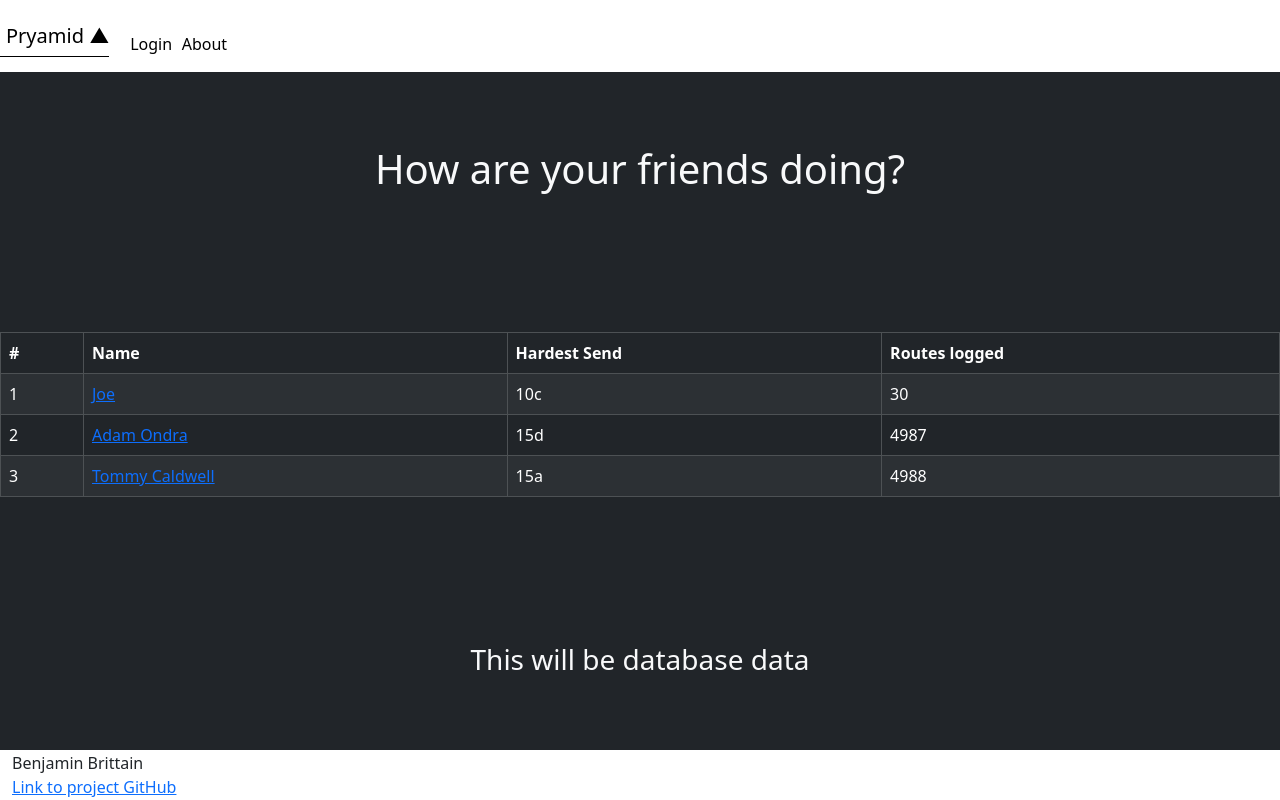
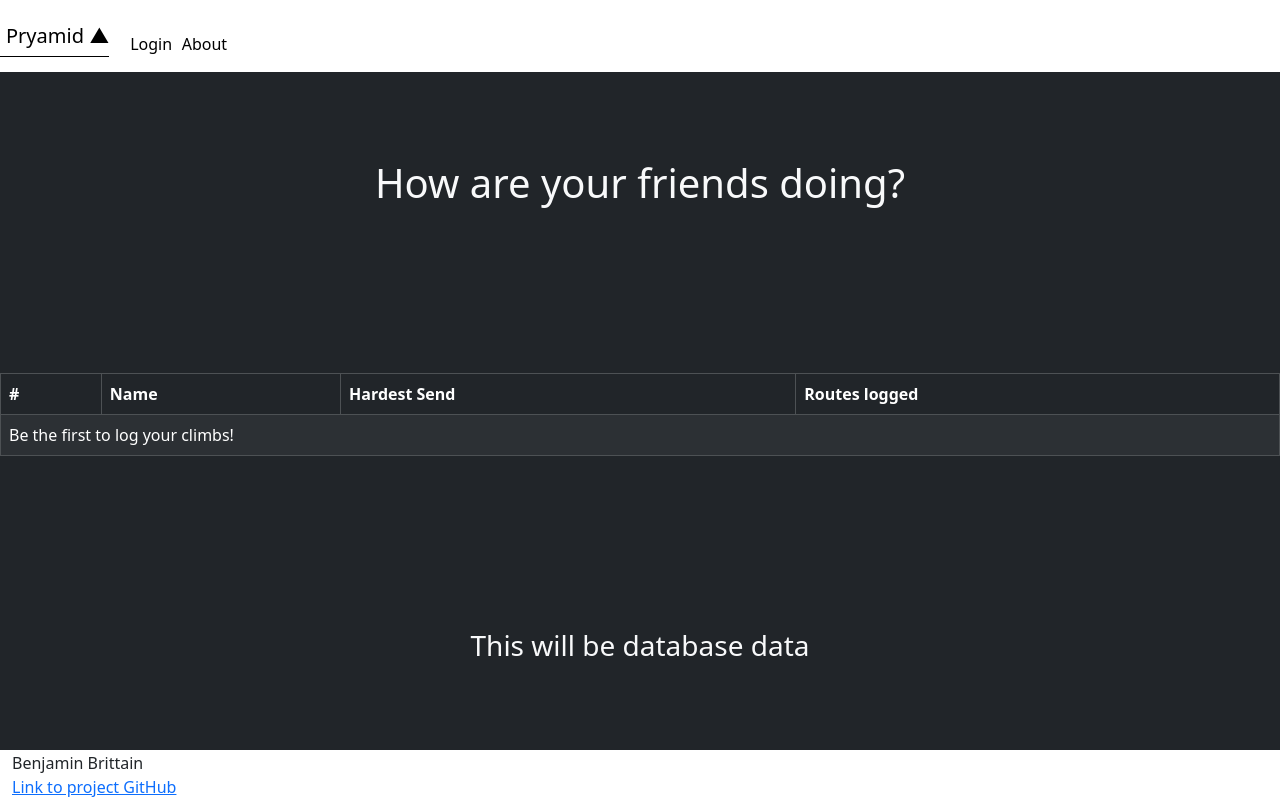
Before and after one commit to thelastbrittain/startup, a React (Vite) app: page /friends in a window 1280 px wide. Built offline with nearby package versions, Linux system fonts and the light colour scheme.

Commit message:
Finish friends list

```diff
--- a/src/friends/friends.jsx
+++ b/src/friends/friends.jsx
@@ -1,6 +1,44 @@
-import React from 'react';
+import React, { useState, useEffect } from "react";
+import { useNavigate } from "react-router-dom";
 
 export function Friends() {
+  const [climbers, setClimbers] = useState([]);
+  const navigate = useNavigate();
+
+  useEffect(() => {
+    const climberList = localStorage.getItem('climbers');
+    if (climberList) {
+      setClimbers(JSON.parse(climberList));
+    }
+    console.log(climberList);
+  }, []);
+
+  const handleRowClick = () => {
+    navigate("/log");
+  }
+
+  // Demonstrates rendering an array with React
+  const climberRows = [];
+  if (climbers.length) {
+    for (const [i, climber] of climbers.entries()) {
+      climberRows.push(
+        <tr key={i}
+        onClick={handleRowClick} style={{ cursor: 'pointer' }}>
+          <td>{i}</td>
+          <td>{climber.userName}</td>
+          <td>{`${climber.hardestGrade.prefix}.${climber.hardestGrade.suffix}`}</td>
+          <td>{climber.numRoutesClimbed}</td>
+        </tr>
+      );
+    }
+  } else {
+    climberRows.push(
+      <tr key='0'>
+        <td colSpan='4'>Be the first to log your climbs!</td>
+      </tr>
+    );
+  }
+
   return (
     <main>
       {/* <!-- Columns:  Name, hardest route, number of routes climbed --> */}
@@ -15,26 +53,7 @@ export function Friends() {
                   <th>Routes logged</th>
               </tr>
           </thead>
-          <tbody className="table-dark">
-              <tr>
-                  <td>1</td>
-                  <td><a className="friends-a" href="log.html">Joe</a></td>
-                  <td>10c</td>
-                  <td>30</td>
-                </tr>
-                <tr>
-                  <td>2</td>
-                  <td><a className="friends-a" href="log.html">Adam Ondra</a></td>
-                  <td>15d</td>
-                  <td>4987</td>
-                </tr>
-                <tr>
-                  <td>3</td>
-                  <td><a className="friends-a" href="log.html">Tommy Caldwell</a></td>
-                  <td>15a</td>
-                  <td>4988</td>
-                </tr>
-          </tbody>
+          <tbody className="table-dark">{climberRows}</tbody>
       </table>
       <h3>This will be database data</h3>
     </main>
```
